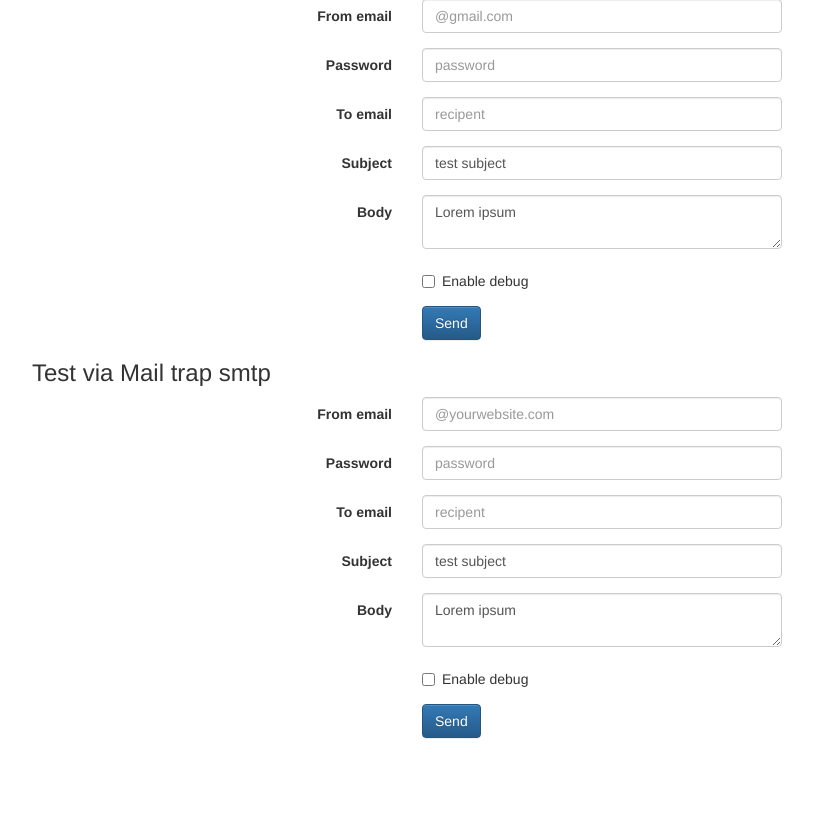
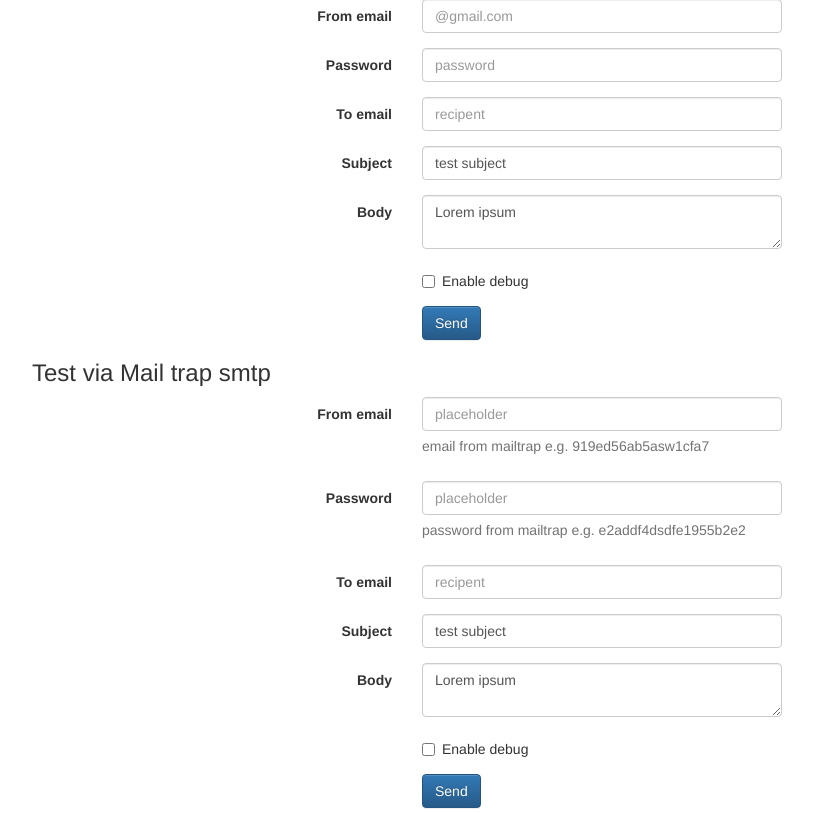
Before and after one commit to webblogme/sendmail, a PHP site: page / in a window 1280 px wide. Shown: the part 642-1465 px from the top of the page, without its empty margins (38-851 px from the left). Before the commit the page ends 1381 px from the top, so only its background shows below. Run offline with PHP 8.4, Linux system fonts and the light colour scheme; some libraries are stand-ins or nearby versions.

Commit message:
update mailtrap input helper

```diff
--- a/index.php
+++ b/index.php
@@ -104,8 +104,25 @@
 				<form action="sendmail.php" method="post" class="form-horizontal">
 					<input type="hidden" name="smtp" value="smtp.mailtrap.io"><!-- Check again with mailtrap -->
 					<input type="hidden" name="port" value="2525"><!-- Check again with mailtrap -->
-					<div class="form-group"><label class="col-md-4 control-label" for="checkboxes">From email</label><div class="col-md-4"><input type="text" value="" name="from" placeholder="@yourwebsite.com" class="form-control input-md"></div></div>
-					<div class="form-group"><label class="col-md-4 control-label" for="checkboxes">Password</label><div class="col-md-4"><input type="password" value="" name="password" placeholder="password" class="form-control input-md"></div></div>
+
+					<!-- Text input-->
+					<div class="form-group">
+						<label class="col-md-4 control-label" for="from">From email</label>
+						<div class="col-md-4">
+							<input id="from" name="from" type="text" placeholder="placeholder" class="form-control input-md">
+							<span class="help-block">email from mailtrap e.g. 919ed56ab5asw1cfa7</span>
+						</div>
+					</div>
+
+					<!-- Text input-->
+					<div class="form-group">
+						<label class="col-md-4 control-label" for="password">Password</label>
+						<div class="col-md-4">
+							<input id="password" name="password" type="text" placeholder="placeholder" class="form-control input-md">
+							<span class="help-block">password from mailtrap e.g. e2addf4dsdfe1955b2e2</span>
+						</div>
+					</div>
+
 					<div class="form-group"><label class="col-md-4 control-label" for="checkboxes">To email</label><div class="col-md-4"><input type="text" value="" name="to" placeholder="recipent" class="form-control input-md"></div></div>
 					<div class="form-group"><label class="col-md-4 control-label" for="checkboxes">Subject</label><div class="col-md-4"><input type="text" value="test subject" name="subject" placeholder="your subject" class="form-control input-md"></div></div>
 					<!-- Textarea -->
```
